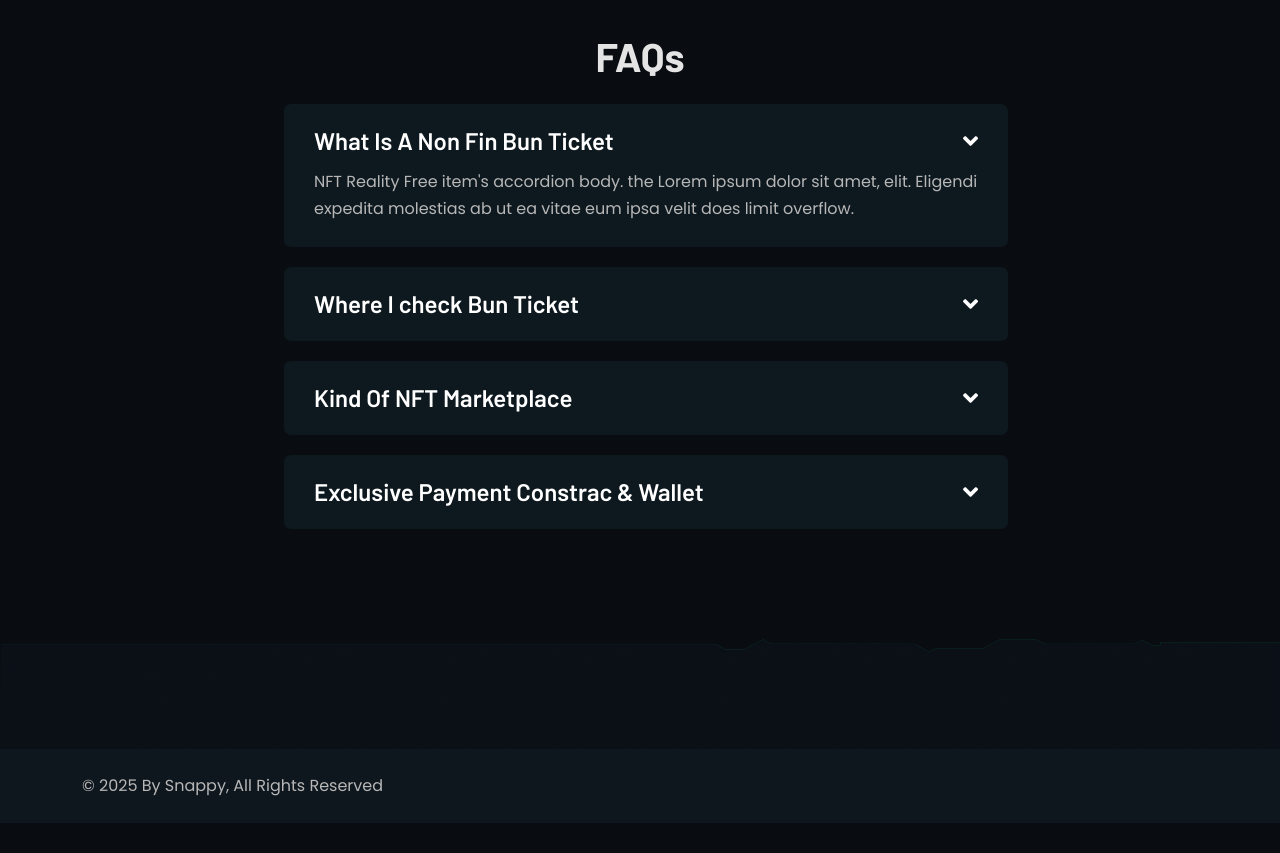
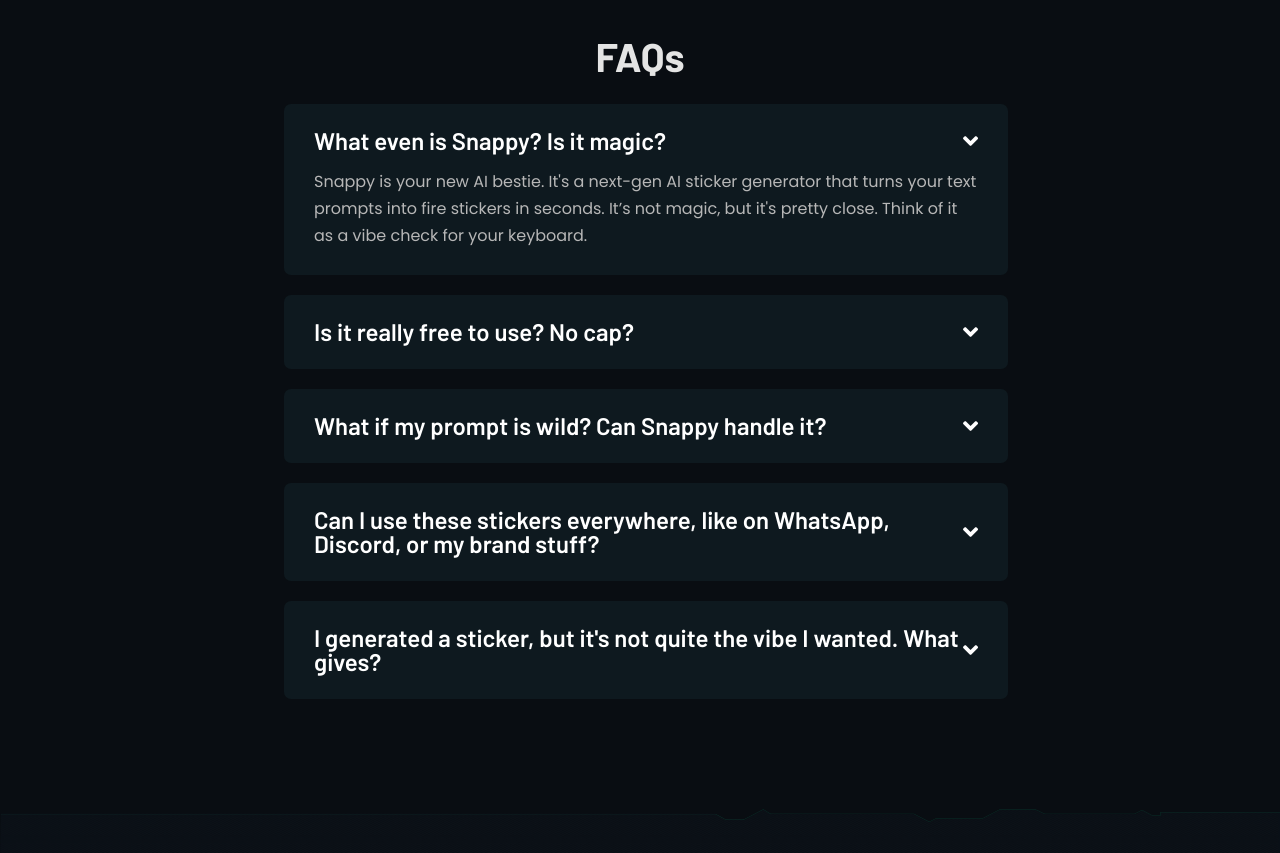
Before and after one commit to DegentsAI/snappy, a Next.js app: page / in a window 1280 px wide. Shown: the part 3360-4213 px from the top of the page. Before the commit the page ends 4183 px from the top, so only its background shows below. Built offline with nearby package versions, Linux system fonts and the light colour scheme; a small style sheet from the web is missing; a web font is replaced by a local one.

Commit message:
chore: faq updated

```diff
--- a/package.json
+++ b/package.json
@@ -5,9 +5,7 @@
   "private": true,
   "scripts": {
     "dev": "next dev",
-    "build": "next build && cp -r out/404.html out/index.html || true",
-    "deploy": "gh-pages -d out -m \"Deploy Next.js app to GitHub Pages\"",
-    "predeploy": "npm run build",
+    "build": "next build",
     "start": "next start",
     "lint": "next lint"
   },
--- a/src/components/HelpCenterInner.jsx
+++ b/src/components/HelpCenterInner.jsx
@@ -6,9 +6,7 @@
     <div className="creator-details-area pd-top-120" id="faq">
       <div className="container">
         <div className="text-center mg-bottom-20">
-          <h3>
-            FAQs
-          </h3>
+          <h3>FAQs</h3>
         </div>
         <div className="row">
           <div
@@ -27,7 +25,7 @@
                     aria-expanded="true"
                     aria-controls="collapseOne"
                   >
-                    What Is A Non Fin Bun Ticket
+                    What even is Snappy? Is it magic?
                     <i className="fa fa-angle-down down-arrow" />
                   </button>
                 </h2>
@@ -38,9 +36,10 @@
                   data-bs-parent="#accordionExample"
                 >
                   <div className="accordion-body">
-                    NFT Reality Free item's accordion body. the Lorem ipsum
-                    dolor sit amet, elit. Eligendi expedita molestias ab ut ea
-                    vitae eum ipsa velit does limit overflow.
+                    Snappy is your new AI bestie. It's a next-gen AI sticker
+                    generator that turns your text prompts into fire stickers in
+                    seconds. It’s not magic, but it's pretty close. Think of it
+                    as a vibe check for your keyboard.
                   </div>
                 </div>
               </div>
@@ -54,7 +53,7 @@
                     aria-expanded="false"
                     aria-controls="collapseTwo"
                   >
-                    Where I check Bun Ticket
+                    Is it really free to use? No cap?
                     <i className="fa fa-angle-down down-arrow" />
                   </button>
                 </h2>
@@ -65,9 +64,10 @@
                   data-bs-parent="#accordionExample"
                 >
                   <div className="accordion-body">
-                    NFT Reality Free item's accordion body. the Lorem ipsum
-                    dolor sit amet, elit. Eligendi expedita molestias ab ut ea
-                    vitae eum ipsa velit does limit overflow.
+                    For real, for real. You can create a bunch of stickers for
+                    free to get a feel for the magic. We've got bigger plans for
+                    the future, but for now, you can flex your creative muscle
+                    without dropping a single coin.
                   </div>
                 </div>
               </div>
@@ -81,7 +81,7 @@
                     aria-expanded="false"
                     aria-controls="collapseThree"
                   >
-                    Kind Of NFT Marketplace
+                    What if my prompt is wild? Can Snappy handle it?
                     <i className="fa fa-angle-down down-arrow" />
                   </button>
                 </h2>
@@ -92,9 +92,10 @@
                   data-bs-parent="#accordionExample"
                 >
                   <div className="accordion-body">
-                    NFT Reality Free item's accordion body. the Lorem ipsum
-                    dolor sit amet, elit. Eligendi expedita molestias ab ut ea
-                    vitae eum ipsa velit does limit overflow.
+                    We love a good challenge! Whether you want "a squirrel DJing
+                    at a rave" or "a sad potato wearing a tiny crown," Snappy's
+                    AI is built to turn your weirdest, most niche ideas into
+                    something lit. Just be creative—we'll handle the rest.
                   </div>
                 </div>
               </div>
@@ -108,7 +109,8 @@
                     aria-expanded="false"
                     aria-controls="collapseFour"
                   >
-                    Exclusive Payment Constrac &amp; Wallet
+                    Can I use these stickers everywhere, like on WhatsApp,
+                    Discord, or my brand stuff?
                     <i className="fa fa-angle-down down-arrow" />
                   </button>
                 </h2>
@@ -119,9 +121,41 @@
                   data-bs-parent="#accordionExample"
                 >
                   <div className="accordion-body">
-                    NFT Reality Free item's accordion body. the Lorem ipsum
-                    dolor sit amet, elit. Eligendi expedita molestias ab ut ea
-                    vitae eum ipsa velit does limit overflow.
+                    Yesss! Once you download your stickers, they're yours to
+                    own. You can slap them on your chats, use them in your
+                    server, or even on your projects. They come with a
+                    transparent background (PNG), so they're ready to go
+                    wherever you are.
+                  </div>
+                </div>
+              </div>
+              <div className="ticket-accordion accordion-items">
+                <h2 className="accordion-headers" id="headingFour">
+                  <button
+                    className="accordion-buttons collapsed"
+                    type="button"
+                    data-bs-toggle="collapse"
+                    data-bs-target="#collapseFour"
+                    aria-expanded="false"
+                    aria-controls="collapseFour"
+                  >
+                    I generated a sticker, but it's not quite the vibe I wanted.
+                    What gives?
+                    <i className="fa fa-angle-down down-arrow" />
+                  </button>
+                </h2>
+                <div
+                  id="collapseFour"
+                  className="accordion-collapse collapse"
+                  aria-labelledby="headingFour"
+                  data-bs-parent="#accordionExample"
+                >
+                  <div className="accordion-body">
+                    No worries, that happens! Our AI is learning, but sometimes
+                    it needs a little nudge. Try tweaking your prompt—add more
+                    details, specify a style, or change a word. You can also
+                    generate again to get a fresh batch of options. Keep trying,
+                    you'll get that perfect sticker.
                   </div>
                 </div>
               </div>
```
